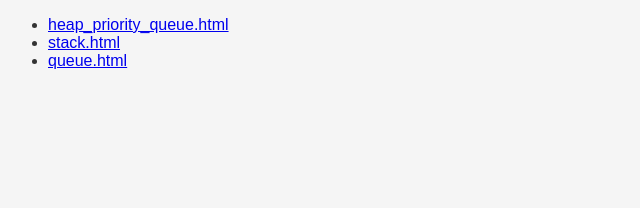
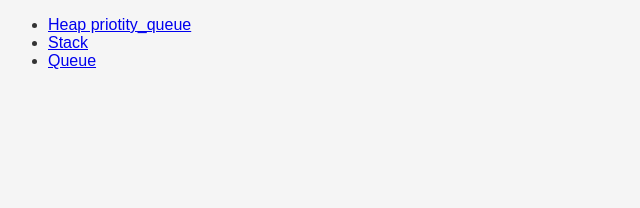
Before and after one commit to code-with-amitk/code-with-amitk.github.io, a Jekyll site: the page docs/Languages/Programming/C++/STL/Containers/Container_Adoptors/index.html, which Jekyll copies as it is, in a window 1280 px wide. Shown: the top 208 px of the page, without its empty margins (0-640 px from the left). Built offline with Jekyll 4.4.1, drawn with Linux system fonts in a browser that asks for light colours.

Commit message:
Update index.html

```diff
--- a/docs/Languages/Programming/C++/STL/Containers/Container_Adoptors/index.html
+++ b/docs/Languages/Programming/C++/STL/Containers/Container_Adoptors/index.html
@@ -8,9 +8,9 @@
     <div class="container">
 		<div class="menu">
 			<ul>
-				<li><a href="Heap_Priotity_Queue">heap_priority_queue.html</a></li>
-        			<li><a href="Stack">stack.html</a></li>
-				<li><a href="Queue">queue.html</a></li>
+				<li><a href="./heap_priority_queue.html">Heap priotity_queue</a></li>
+        			<li><a href="./stack.html">Stack</a></li>
+				<li><a href="./queue.html">Queue</a></li>
 			</ul>
         </div>
     </div>
```
